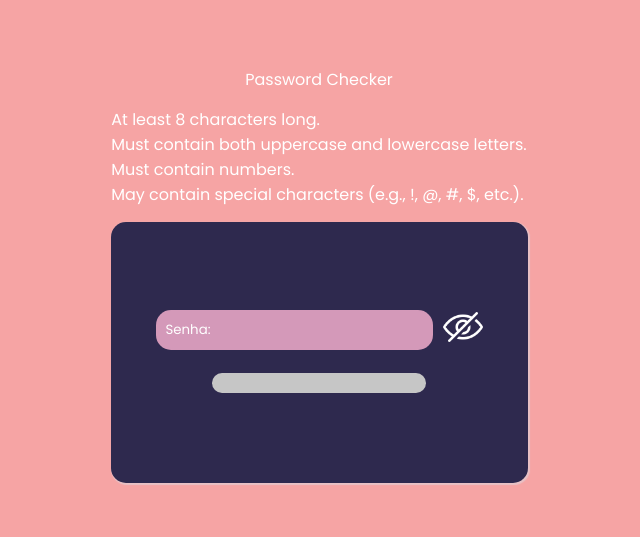
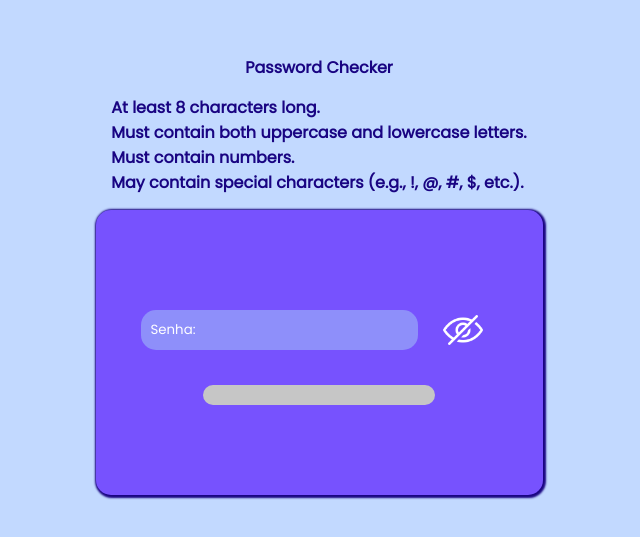
Before and after one commit to thepokenik/Password-Verifier, a plain HTML site: page index.html in a window 1280 px wide. Shown: the part 125-662 px from the top of the page, without its empty margins (321-961 px from the left). Drawn offline with Linux system fonts and the light colour scheme.

Commit message:
Style: Change Color Palette and Adjust Eye Icon

```diff
--- a/style.css
+++ b/style.css
@@ -6,7 +6,7 @@
 }
 
 body {
-  background-color: #f6a4a4;
+  background-color: #C2D9FF;
   min-height: 100vh;
   display: flex;
   justify-content: center;
@@ -14,17 +14,17 @@ body {
 }
 
 .form {
-  background-color: #2e294e;
+  background-color: #7752FE;
   padding: 70px 30px 70px 30px;
   border-radius: 15px;
-  box-shadow: 1px 1px 1px 1px #e8c1c5;
+  box-shadow: 1px 1px 2px 2px #190482;
 }
 
 input {
   border-radius: 15px;
   padding: 10px;
   border: none;
-  background-color: #d499b9;
+  background-color: #8E8FFA;
   outline: none;
 }
 
@@ -57,13 +57,18 @@ button {
 
 #buttonIcon {
   filter: invert(1);
+  display: flex;
+  justify-content: center;
+  align-items: center;
+  margin: 15px;
 }
 
 span {
   display: grid;
   place-items: center;
-  color: #fff;
+  color: #190482;
   margin-bottom: 15px;
+  font-weight: bold;
 }
 
 .textbox {
```
